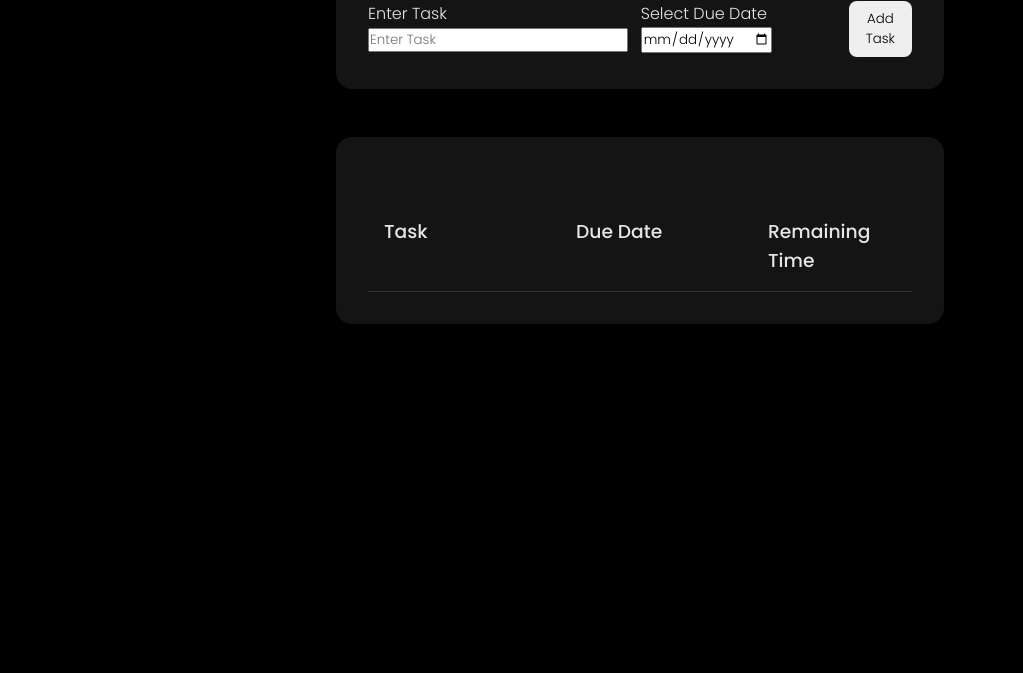
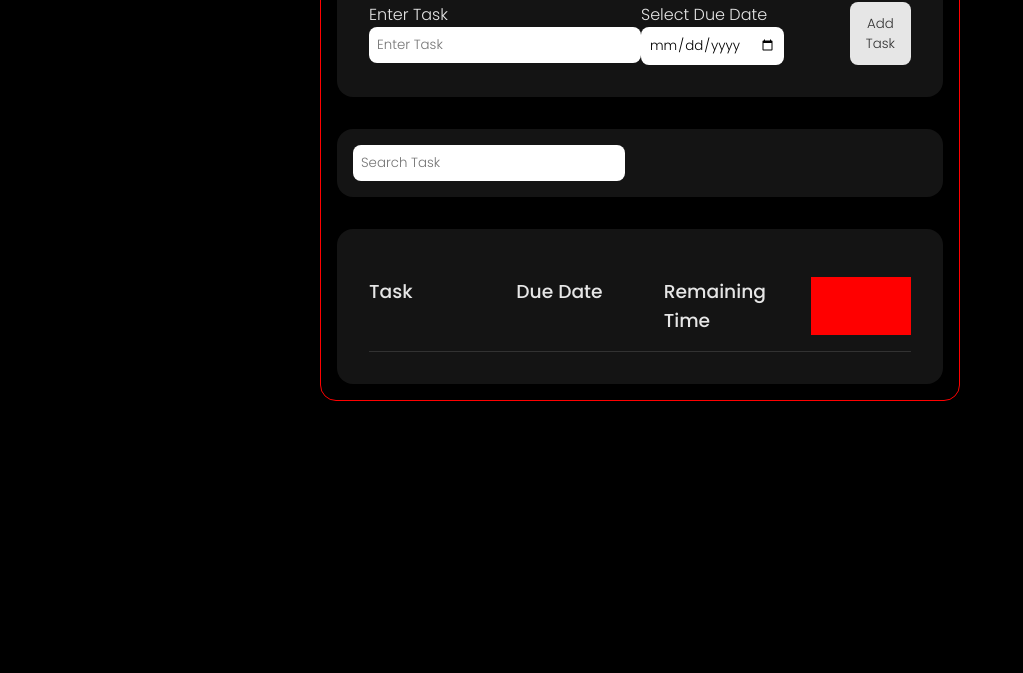
Before and after one commit to kedaragate/toDoList2025, a plain HTML site: page index.html in a window 1280 px wide. Shown: the part 243-916 px from the top of the page, without its empty margins (0-1023 px from the left). Drawn offline with Linux system fonts and the light colour scheme.

Commit message:
Styling and adding filter feature

```diff
--- /dev/null
+++ b/filterTask.js
@@ -0,0 +1,3 @@
+export default fucntion filterTask(){
+
+}
--- a/index.html
+++ b/index.html
@@ -40,6 +40,14 @@
             <button type="submit">Add Task</button>
           </div>
         </form>
+        <div class="search-task-div">
+          <input
+            type="text"
+            name="search-task"
+            placeholder="Search Task"
+            id="search-task-element"
+          />
+        </div>
         <div class="tasks-container">
           <!-- <div class="list-headings"> -->
           <!-- <h3>Task</h3> -->
--- a/style.css
+++ b/style.css
@@ -6,6 +6,7 @@
   box-sizing: border-box;
   list-style: none;
   transition: background-color var(--trasition-duration) ease-in;
+  /* transition: all var(--trasition-duration) ease-in; */
   font-family: "Poppins", serif;
   font-weight: 300;
   box-sizing: border-box;
@@ -20,6 +21,8 @@
   --blur-bg-color: rgb(0, 0, 0, 0.7);
   --font-normal-weight: 300;
   --font-bold-weight: 500;
+  --primary-btn-bg-color: rgb(230, 230, 230);
+  --primary-btn-text-color: #333333;
 }
 [data-theme="light"] {
   --bg-body: #ffffff;
@@ -29,6 +32,8 @@
   --blur-bg-color: rgb(255, 255, 255, 0.7);
   --trasition-duration: 0.3s;
   --font-normal-weight: 300;
+  --primary-btn-bg-color: #333333;
+  --primary-btn-text-color: rgb(230, 230, 230);
 }
 body {
   background-color: var(--bg-body);
@@ -57,14 +62,17 @@ h3 {
   position: relative;
 
   z-index: 1;
+  display: flex;
+  flex-direction: column;
+  justify-content: space-between;
+  align-items: center;
+  gap: 2rem;
+  border: 1px solid red;
 }
 
 #main-heading {
   text-align: center;
   padding: 1rem;
-}
-.to-do-list {
-  margin-top: 2rem;
 }
 
 .to-do-list > li {
@@ -72,8 +80,16 @@ h3 {
   justify-content: space-between;
   width: 100%;
 
-  padding: 1rem;
+  padding: 1rem 0;
   border-bottom: 0.5px solid var(--border-color);
+  transition: all 0.3s ease-in;
+}
+.to-do-list > :nth-child(1)::after {
+  content: "";
+  background-color: red;
+
+  width: 100px;
+  flex-shrink: 1;
 }
 
 #edit-form {
@@ -90,7 +106,6 @@ h3 {
   display: flex;
   justify-content: space-between;
   z-index: 3;
-  transition: var(--trasition-duration);
 }
 
 .overlay {
@@ -102,7 +117,8 @@ h3 {
   /* background-color: rgba(0, 0, 0, 0.5); */
   backdrop-filter: blur(8px);
   z-index: 2;
-  transition: var(--trasition-duration);
+
+  /* transition-duration: var(--trasition-duration); */
 }
 
 #to-do-item-form {
@@ -110,9 +126,9 @@ h3 {
   flex-direction: column;
   align-items: center;
   justify-content: space-between;
-  margin-bottom: 3rem;
+
   background-color: var(--bg-container);
-  max-width: 100%;
+  width: 100%;
   padding: 2rem;
   border-radius: 1rem;
 }
@@ -128,6 +144,7 @@ h3 {
   background-color: var(--bg-container);
   padding: 2rem;
   border-radius: 1rem;
+  width: 100%;
 }
 
 .to-do-list > li > span,
@@ -141,8 +158,26 @@ button {
 
   border: none;
   cursor: pointer;
+  background-color: var(--primary-btn-bg-color);
+  color: var(--primary-btn-text-color);
 }
 
 button:hover {
   scale: 1.1;
+  transition: scale 0.3s ease-in;
 }
+
+input {
+  outline: 0px solid --border-color;
+  border: none;
+  padding: 0.5rem;
+  border-radius: 0.5rem;
+}
+.search-task-div {
+  width: 100%;
+
+  display: flex;
+  padding: 1rem;
+  background-color: var(--bg-container);
+  border-radius: 1rem;
+}
```
